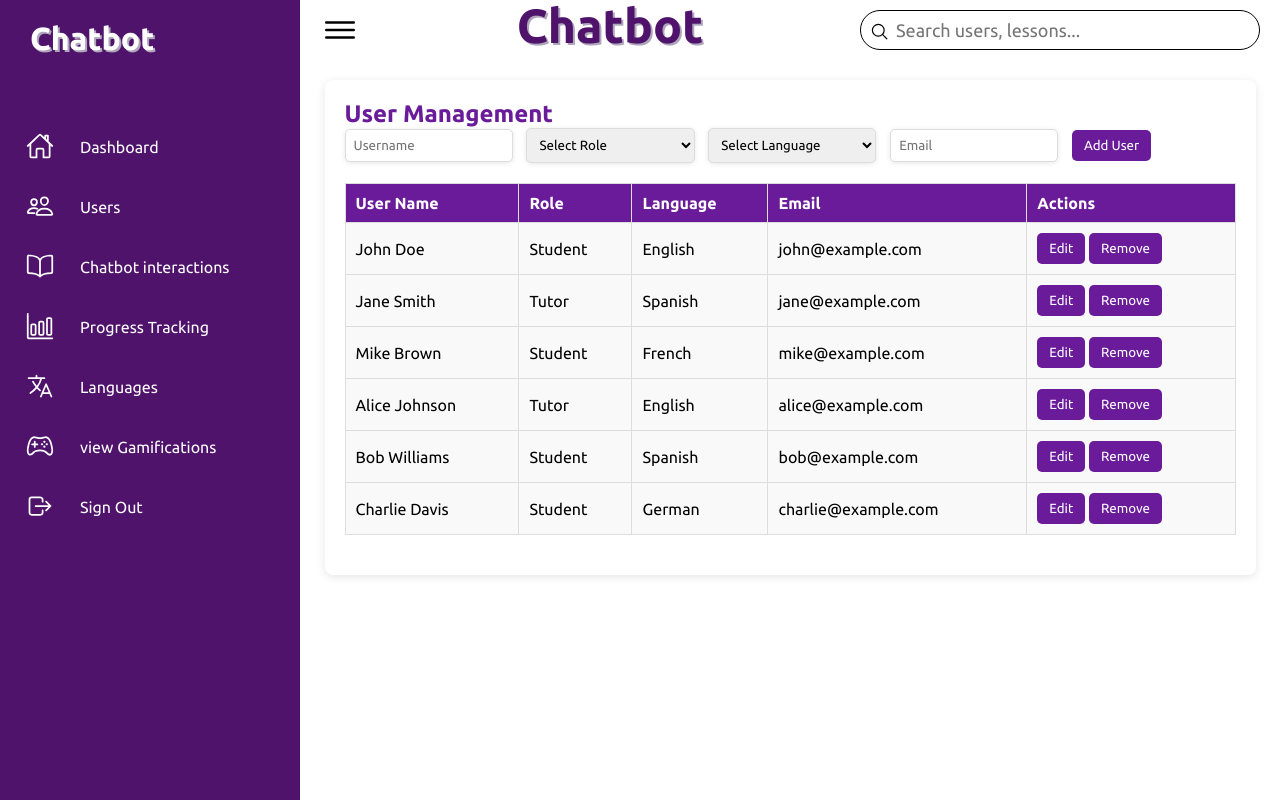
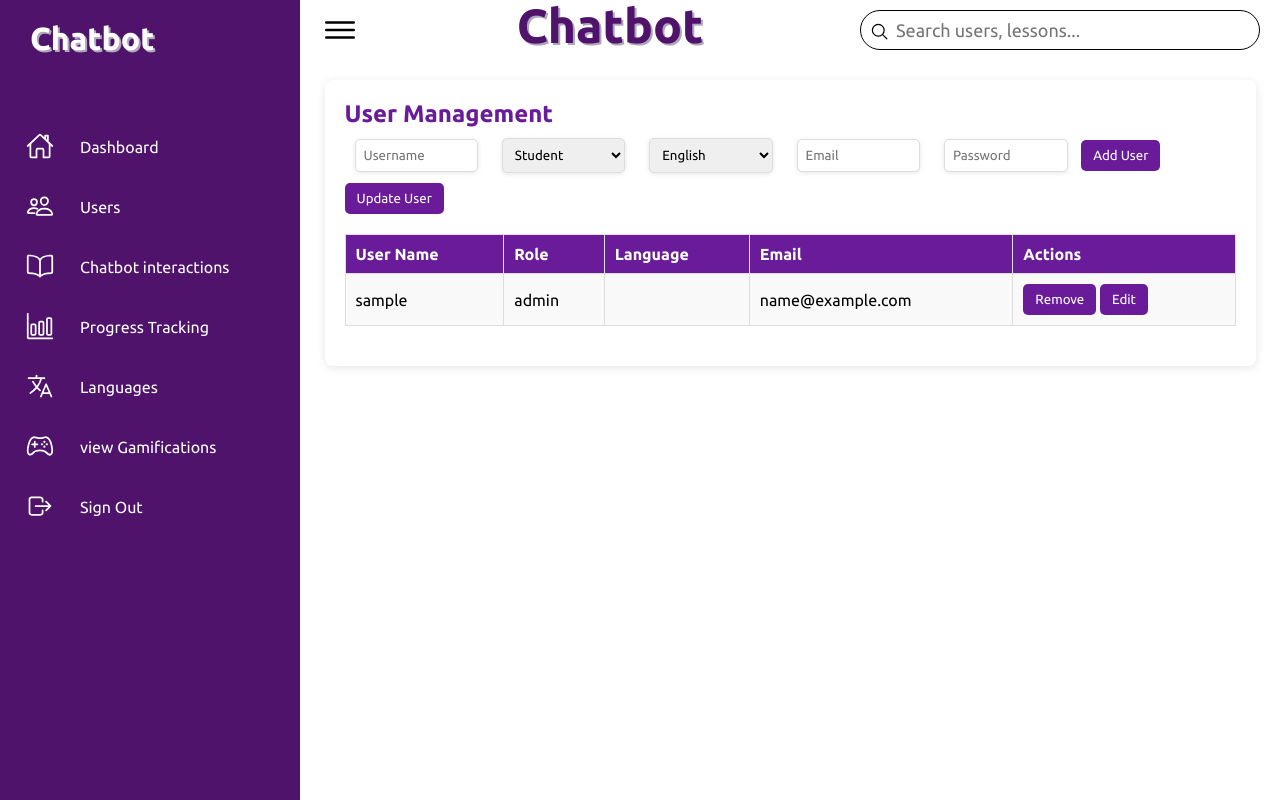
Before and after one commit to Mariam-Elbishbeashy/Language-Learning-Chatbot-Project, a PHP site: page /adminusers.php in a window 1280 px wide. Run offline with PHP 8.4, Linux system fonts and the light colour scheme; the visitor is signed in with stand-in values (Sample User, id 1).

Commit message:
Admin user database and learning path

```diff
--- /dev/null
+++ b/Language-Learning-Chatbot/controllers/adminusercontroller.php
@@ -0,0 +1,93 @@
+<?php
+
+if (session_status() === PHP_SESSION_NONE) {
+    session_start();
+}
+
+include_once '../config/dbh.inc.php';
+
+
+class UserManager {
+    private $conn;
+
+    public function __construct($dbConnection) {
+        $this->conn = $dbConnection;
+    }
+
+    public function addUser($username, $email, $role, $language, $password) {
+        $sql = "INSERT INTO users (username, email, password, role, language)
+                VALUES ('$username', '$email', '$password', '$role', '$language')";
+
+        if ($this->conn->query($sql) === TRUE) {
+            return "New user added successfully";
+        } else {
+            return "Error: " . $this->conn->error;
+        }
+    }
+
+    public function editUser($id, $username, $email, $role, $language, $password) {
+        if (!empty($password)) {
+            $sql = "UPDATE users SET username='$username', email='$email', role='$role', language='$language', password='$password' WHERE Id='$id'";
+        } else {
+            $sql = "UPDATE users SET username='$username', email='$email', role='$role', language='$language' WHERE Id='$id'";
+        }
+
+        if ($this->conn->query($sql) === TRUE) {
+            return "User updated successfully";
+        } else {
+            return "Error: " . $this->conn->error;
+        }
+    }
+
+    public function removeUser($id) {
+        $sql = "DELETE FROM users WHERE Id='$id'";
+
+        if ($this->conn->query($sql) === TRUE) {
+            return "User removed successfully";
+        } else {
+            return "Error: " . $this->conn->error;
+        }
+    }
+
+    public function fetchUsers() {
+        $sql = "SELECT * FROM users";
+        $result = $this->conn->query($sql);
+        $users = [];
+
+        if ($result->num_rows > 0) {
+            while ($row = $result->fetch_assoc()) {
+                $users[] = $row;
+            }
+        }
+        return $users;
+    }
+}
+
+$userManager = new UserManager($conn);
+$message = ""; // Variable to store message
+
+if ($_SERVER['REQUEST_METHOD'] == 'POST') {
+    if (isset($_POST['addUser'])) {
+        $username = $_POST['username'];
+        $email = $_POST['email'];
+        $role = $_POST['role'];
+        $language = $_POST['language'];
+        $password = isset($_POST['password']) ? $_POST['password'] : '';
+        $message = $userManager->addUser($username, $email, $role, $language, $password);
+    } elseif (isset($_POST['editUser'])) {
+        $id = $_POST['id'];
+        $username = $_POST['username'];
+        $email = $_POST['email'];
+        $role = $_POST['role'];
+        $language = $_POST['language'];
+        $password = isset($_POST['password']) ? $_POST['password'] : '';
+        $message = $userManager->editUser($id, $username, $email, $role, $language, $password);
+    } elseif (isset($_POST['removeUser'])) {
+        $id = $_POST['id'];
+        $message = $userManager->removeUser($id);
+    }
+}
+
+$users = $userManager->fetchUsers();
+$conn->close();
+?>
--- a/Language-Learning-Chatbot/public/adminusers.php
+++ b/Language-Learning-Chatbot/public/adminusers.php
@@ -1,10 +1,13 @@
 <?php
 include '../controllers/restrict.php';
+
 restrictPageAccess('admin', '../public/home.php'); // Redirect non-admin users to home page
-?>
+?><?php include '../controllers/adminusercontroller.php'; ?>
+
+
+
 <!DOCTYPE html>
 <html lang="en">
-
 <head>
     <meta charset="UTF-8">
     <meta http-equiv="X-UA-Compatible" content="IE=edge">
@@ -14,6 +17,115 @@ restrictPageAccess('admin', '../public/home.php'); // Redirect non-admin users t
     <link rel="stylesheet" href="https://fonts.googleapis.com/css2?family=Material+Symbols+Sharp:opsz,wght,FILL,GRAD@48,400,0,0" />
     <link rel="stylesheet" href="../public/css/styleadmin.css">
     <link rel="stylesheet" href="../public/css/admintable.css">
+    <style>
+        .user-management {
+            margin-top: 20px;
+            padding: 20px;
+            background-color: #fff;
+            border-radius: 8px;
+            box-shadow: 0 2px 10px rgba(0, 0, 0, 0.1);
+            width: 95%; /* Adjusted width */
+            max-width: 1500px; /* Set a maximum width */
+            margin-left: auto; /* Centering */
+            margin-right: auto; /* Centering */
+        }
+
+        .user-management h2 {
+            color: #6a1b9a;
+        }
+
+        .user-management table {
+            width: 100%; /* Table takes full width of the container */
+            border-collapse: collapse;
+            margin: 20px auto; /* Centering the table */
+        }
+
+        .user-management table,
+        .user-management th,
+        .user-management td {
+            border: 1px solid #ddd;
+        }
+
+        .user-management th {
+            background-color: #6a1b9a;
+            color: white;
+            padding: 10px;
+            text-align: left;
+        }
+
+        .user-management td {
+            padding: 10px;
+            text-align: left;
+            background-color: #f9f9f9;
+        }
+
+        .user-management tr:hover td {
+            background-color: #e1bee7;
+        }
+
+        .user-management input,
+        .user-management select {
+            padding: 8px; /* Padding for input/select */
+            border: 1px solid #ddd; /* Border for input/select */
+            border-radius: 5px; /* Rounded corners */
+            width: calc(15% - 10px); /* Adjusted width for smaller size */
+            box-shadow: 0 1px 5px rgba(0, 0, 0, 0.1); /* Shadow effect */
+            margin: 10px; /* Consistent margin */
+        }
+
+        .user-management button {
+            padding: 8px 12px; /* Button padding */
+            background-color: #6a1b9a; /* Button color */
+            color: white; /* Button text color */
+            border: none; /* No border */
+            border-radius: 5px; /* Rounded corners */
+            cursor: pointer; /* Pointer cursor on hover */
+            transition: background-color 0.3s; /* Smooth transition */
+        }
+
+        .user-management button:hover {
+            background-color: #4a0072; /* Button hover color */
+        }
+
+        /* Add styles for modal */
+        .modal {
+            display: none; /* Hidden by default */
+            position: fixed;
+            z-index: 1000;
+            left: 0;
+            top: 0;
+            width: 100%;
+            height: 100%;
+            overflow: auto;
+            background-color: rgb(0,0,0);
+            background-color: rgba(0,0,0,0.4);
+            padding-top: 60px;
+        }
+
+        .modal-content {
+            background-color: #fefefe;
+            margin: 5% auto;
+            padding: 20px;
+            border: 1px solid #888;
+            width: 80%;
+            max-width: 500px; /* Max width for modal */
+            border-radius: 8px;
+        }
+
+        .close {
+            color: #aaa;
+            float: right;
+            font-size: 28px;
+            font-weight: bold;
+        }
+
+        .close:hover,
+        .close:focus {
+            color: black;
+            text-decoration: none;
+            cursor: pointer;
+        }
+    </style>
 </head>
 
 <body>
@@ -23,23 +135,27 @@ restrictPageAccess('admin', '../public/home.php'); // Redirect non-admin users t
     <section>
         <div class="user-management">
             <h2>User Management</h2>
-                    <form id="user-form">
-                        <input type="text" id="username" placeholder="Username" required>
-                        <select id="role" required>
-                            <option value="" disabled selected>Select Role</option>
+            <form id="user-form" method="post">
+                <input type="hidden" name="id" id="user-id">
+                <input type="text" name="username" id="username" placeholder="Username" required>
+                <select name="role" id="role" required>
+                    <option value="" disabled>Select Role</option>
                     <option value="Student">Student</option>
                     <option value="Tutor">Tutor</option>
+                    <option value="admin">Admin</option>
                 </select>
-                        <select id="language" required>
-                            <option value="" disabled selected>Select Language</option>
+                <select name="language" id="language" required>
+                    <option value="" disabled>Select Language</option>
                     <option value="English">English</option>
                     <option value="Spanish">Spanish</option>
                     <option value="French">French</option>
                     <option value="German">German</option>
                     <option value="Mandarin">Mandarin</option>
                 </select>
-                        <input type="email" id="email" placeholder="Email" required>
-                        <button type="submit">Add User</button>
+                <input type="email" name="email" id="email" placeholder="Email" required>
+                <input type="password" name="password" id="password" placeholder="Password" required>
+                <button type="submit" name="addUser">Add User</button>
+                <button type="submit" name="editUser">Update User</button>
             </form>
 
             <table>
@@ -53,81 +169,46 @@ restrictPageAccess('admin', '../public/home.php'); // Redirect non-admin users t
                     </tr>
                 </thead>
                 <tbody id="user-list">
-                            <!-- Pre-existing users will be populated here -->
+                    <?php foreach ($users as $user): ?>
+                    <tr>
+                        <td><?php echo $user['username']; ?></td>
+                        <td><?php echo $user['role']; ?></td>
+                        <td><?php echo $user['language']; ?></td>
+                        <td><?php echo $user['email']; ?></td>
+                        <td>
+                            <form method="post" style="display:inline;">
+                                <input type="hidden" name="id" value="<?php echo $user['Id']; ?>">
+                                <button type="submit" name="removeUser" onclick="return confirm('Are you sure you want to remove this user?');">Remove</button>
+                            </form>
+                            <button onclick="editUser('<?php echo $user['Id']; ?>', '<?php echo $user['username']; ?>', '<?php echo $user['email']; ?>', '<?php echo $user['role']; ?>', '<?php echo $user['language']; ?>', '<?php echo $user['password']; ?>')">Edit</button>
+                        </td>
+                    </tr>
+                    <?php endforeach; ?>
                 </tbody>
             </table>
         </div>
     </section>
-        </div>
-    </div>
+
+    <script>
+        function editUser(id, username, email, role, language, password) {
+            document.getElementById('user-id').value = id;
+            document.getElementById('username').value = username;
+            document.getElementById('email').value = email;
+            document.getElementById('role').value = role;
+            document.getElementById('language').value = language;
+            document.getElementById('password').value = password;
+        }
+
+        window.onload = function() {
+            var message = <?php echo json_encode($message); ?>;
+            if (message) {
+                alert(message);
+            }
+        };
+    </script>
 
     <!-- =========== Scripts =========  -->
     <script src="https://unpkg.com/ionicons@5.5.2/dist/ionicons.js"></script>
     <script src="../public/js/adminmainjs.js"></script>
-    <script>
-        document.getElementById("user-form").addEventListener("submit", function(event) {
-            event.preventDefault();
-            const username = document.getElementById("username").value;
-            const role = document.getElementById("role").value;
-            const language = document.getElementById("language").value;
-            const email = document.getElementById("email").value;
-
-            addUser(username, role, language, email);
-            document.getElementById("user-form").reset(); // Reset the form
-        });
-
-        let users = [
-            { username: "John Doe", role: "Student", language: "English", email: "john@example.com" },
-            { username: "Jane Smith", role: "Tutor", language: "Spanish", email: "jane@example.com" },
-            { username: "Mike Brown", role: "Student", language: "French", email: "mike@example.com" },
-            { username: "Alice Johnson", role: "Tutor", language: "English", email: "alice@example.com" },
-            { username: "Bob Williams", role: "Student", language: "Spanish", email: "bob@example.com" },
-            { username: "Charlie Davis", role: "Student", language: "German", email: "charlie@example.com" }
-        ];
-
-        function renderUserList() {
-            const userList = document.getElementById("user-list");
-            userList.innerHTML = "";
-            users.forEach((user, index) => {
-                const row = document.createElement("tr");
-                row.innerHTML = `
-                    <td>${user.username}</td>
-                    <td>${user.role}</td>
-                    <td>${user.language}</td>
-                    <td>${user.email}</td>
-                    <td>
-                        <button onclick="editUser(${index})">Edit</button>
-                        <button onclick="removeUser(${index})">Remove</button>
-                    </td>
-                `;
-                userList.appendChild(row);
-            });
-        }
-
-        function addUser(username, role, language, email) {
-            users.push({ username, role, language, email });
-            renderUserList();
-        }
-
-        function editUser(index) {
-            const user = users[index];
-            document.getElementById("username").value = user.username;
-            document.getElementById("role").value = user.role;
-            document.getElementById("language").value = user.language;
-            document.getElementById("email").value = user.email;
-
-            // Remove user after editing to prevent duplication
-            removeUser(index);
-        }
-
-        function removeUser(index) {
-            users.splice(index, 1);
-            renderUserList();
-        }
-
-        // Initial rendering of the user list
-        renderUserList();
-    </script>
 </body>
-
 </html>
```
Also changed, not shown: Language-Learning-Chatbot/public/learningpath.php (added, +256 -0 lines), Language-Learning-Chatbot/views/partials/navbar.php (+5 -6 lines). Lines whose indentation alone changed are shown as unchanged.
